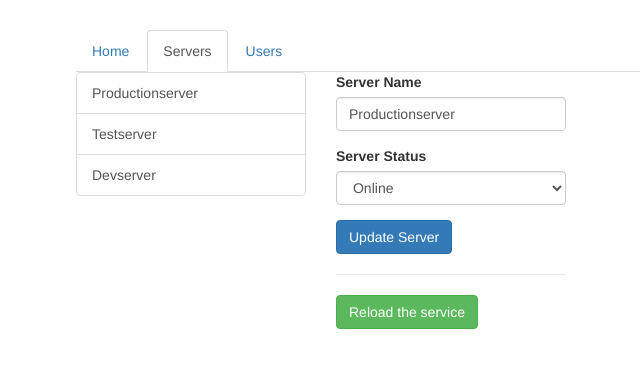
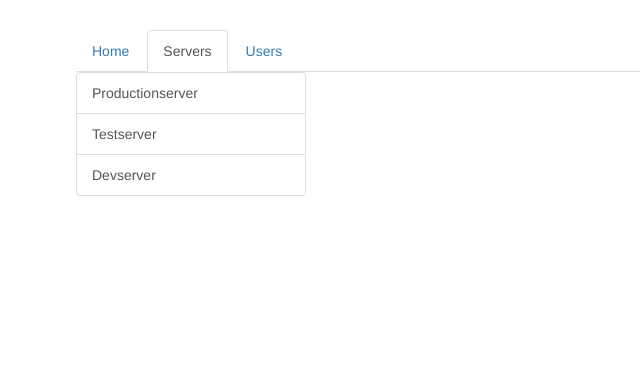
Before and after one commit to tiansiyu0210/Angular-routing-start, an Angular app: page /servers in a window 1280 px wide. Shown: the top 368 px of the page, without its empty margins (189-829 px from the left). Built offline with nearby package versions, Linux system fonts and the light colour scheme.

Commit message:
child route

```diff
--- a/src/app/servers/servers.component.html
+++ b/src/app/servers/servers.component.html
@@ -15,9 +15,10 @@
     </div>
   </div>
   <div class="col-xs-12 col-sm-4">
-    <app-edit-server></app-edit-server>
-    <hr>
+    <!--<app-edit-server></app-edit-server>-->
+    <!--<hr>-->
     <!--<app-server></app-server>-->
-    <button class="btn btn-success" (click)="OnReload()">Reload the service</button>
+    <!--<button class="btn btn-success" (click)="OnReload()">Reload the service</button>-->
+    <router-outlet></router-outlet>
   </div>
 </div>
--- a/src/app/users/users.component.html
+++ b/src/app/users/users.component.html
@@ -11,6 +11,6 @@
     </div>
   </div>
   <div class="col-xs-12 col-sm-4">
-    <app-user></app-user>
+    <router-outlet></router-outlet>
   </div>
 </div>
```
Also changed, not shown: src/app/app.module.ts (+7 -5 lines).
